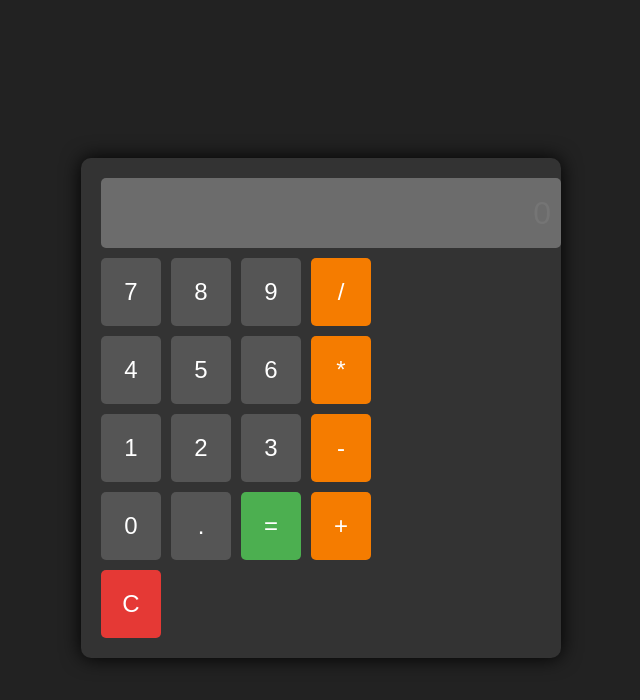
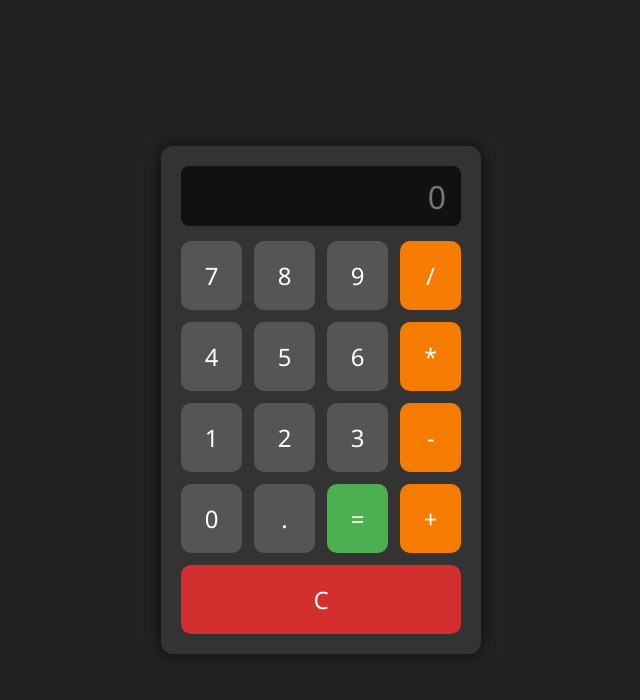
Before and after one commit to GuelsDevsBr/miguelcalculator, a plain HTML site: page index.html in a window 1280 px wide. Shown: the whole page, without its empty margins (319-959 px from the left). Drawn offline with Linux system fonts and the light colour scheme.

Commit message:
style.css

```diff
--- a/style.css
+++ b/style.css
@@ -1,45 +1,57 @@
+* {
+  box-sizing: border-box;
+  margin: 0;
+  padding: 0;
+  font-family: 'Segoe UI', Tahoma, Geneva, Verdana, sans-serif;
+}
+
 body {
+  background-color: #222;
   display: flex;
   justify-content: center;
   align-items: center;
   height: 100vh;
-    background-color: #222;
-    font-family: Arial, sans-serif;
 }
 
 .calculadora {
-    background-color: #333;
+  background: #333;
   padding: 20px;
-    border-radius: 10px;
-    box-shadow: 0 0 20px black;
+  border-radius: 12px;
+  width: 320px;
+  box-shadow: 0 0 15px #000000aa;
+  display: flex;
+  flex-direction: column;
+  gap: 15px;
 }
 
 .tela {
-    width: 100%;
-    height: 50px;
+  height: 60px;
   font-size: 2rem;
   text-align: right;
-    margin-bottom: 10px;
-    padding: 10px;
+  padding: 0 15px;
+  border-radius: 8px;
   border: none;
-    border-radius: 5px;
+  background: #111;
+  color: #eee;
+  user-select: none;
 }
 
 .botoes {
   display: grid;
-    grid-template-columns: repeat(4, 60px);
-    gap: 10px;
+  grid-template-columns: repeat(4, 1fr);
+  gap: 12px;
 }
 
 .btn {
-    padding: 20px;
+  padding: 18px 0;
   font-size: 1.5rem;
   border: none;
-    border-radius: 5px;
-    cursor: pointer;
+  border-radius: 10px;
   background-color: #555;
   color: white;
-    transition: 0.2s;
+  cursor: pointer;
+  transition: background-color 0.25s ease;
+  user-select: none;
 }
 
 .btn:hover {
@@ -63,9 +75,10 @@ body {
 }
 
 .limpar {
-    background-color: #e53935;
+  background-color: #d32f2f;
+  grid-column: span 4;
 }
 
 .limpar:hover {
-    background-color: #ef5350;
+  background-color: #f44336;
 }
```
Lines whose indentation alone changed are shown as unchanged.
